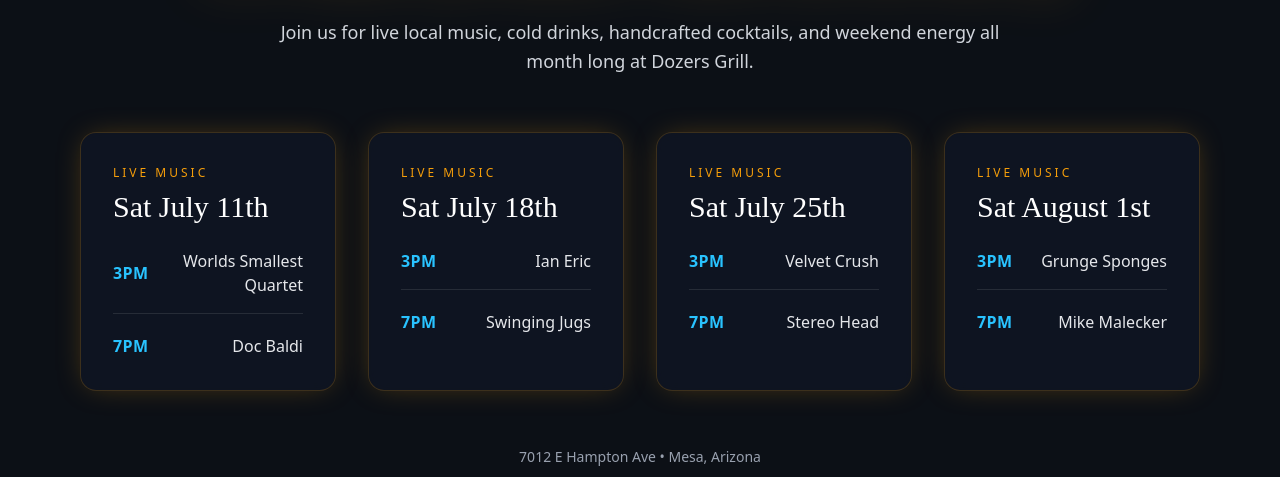
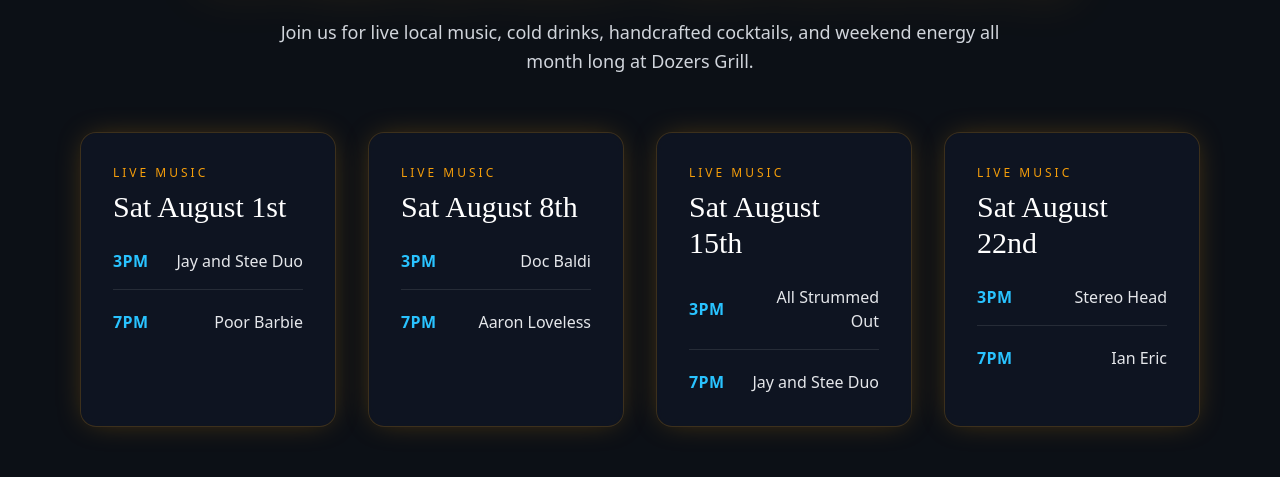
Before and after one commit to TrestonSMC/dozers-site, a Next.js app: page / in a window 1280 px wide. Shown: the part 1400-1877 px from the top of the page. Built offline with nearby package versions, Linux system fonts and the light colour scheme; no server answers.

Commit message:
Update August live music posters

```diff
--- a/app/page.tsx
+++ b/app/page.tsx
@@ -38,31 +38,31 @@
 
   const liveMusicSchedule = [
     {
-      date: "Sat July 11th",
+      date: "Sat August 1st",
       acts: [
-        { time: "3PM", name: "Worlds Smallest Quartet" },
-        { time: "7PM", name: "Doc Baldi" },
+        { time: "3PM", name: "Jay and Stee Duo" },
+        { time: "7PM", name: "Poor Barbie" },
       ],
     },
     {
-      date: "Sat July 18th",
+      date: "Sat August 8th",
       acts: [
-        { time: "3PM", name: "Ian Eric" },
-        { time: "7PM", name: "Swinging Jugs" },
+        { time: "3PM", name: "Doc Baldi" },
+        { time: "7PM", name: "Aaron Loveless" },
       ],
     },
     {
-      date: "Sat July 25th",
+      date: "Sat August 15th",
       acts: [
-        { time: "3PM", name: "Velvet Crush" },
-        { time: "7PM", name: "Stereo Head" },
+        { time: "3PM", name: "All Strummed Out" },
+        { time: "7PM", name: "Jay and Stee Duo" },
       ],
     },
     {
-      date: "Sat August 1st",
+      date: "Sat August 22nd",
       acts: [
-        { time: "3PM", name: "Grunge Sponges" },
-        { time: "7PM", name: "Mike Malecker" },
+        { time: "3PM", name: "Stereo Head" },
+        { time: "7PM", name: "Ian Eric" },
       ],
     },
   ];
```
